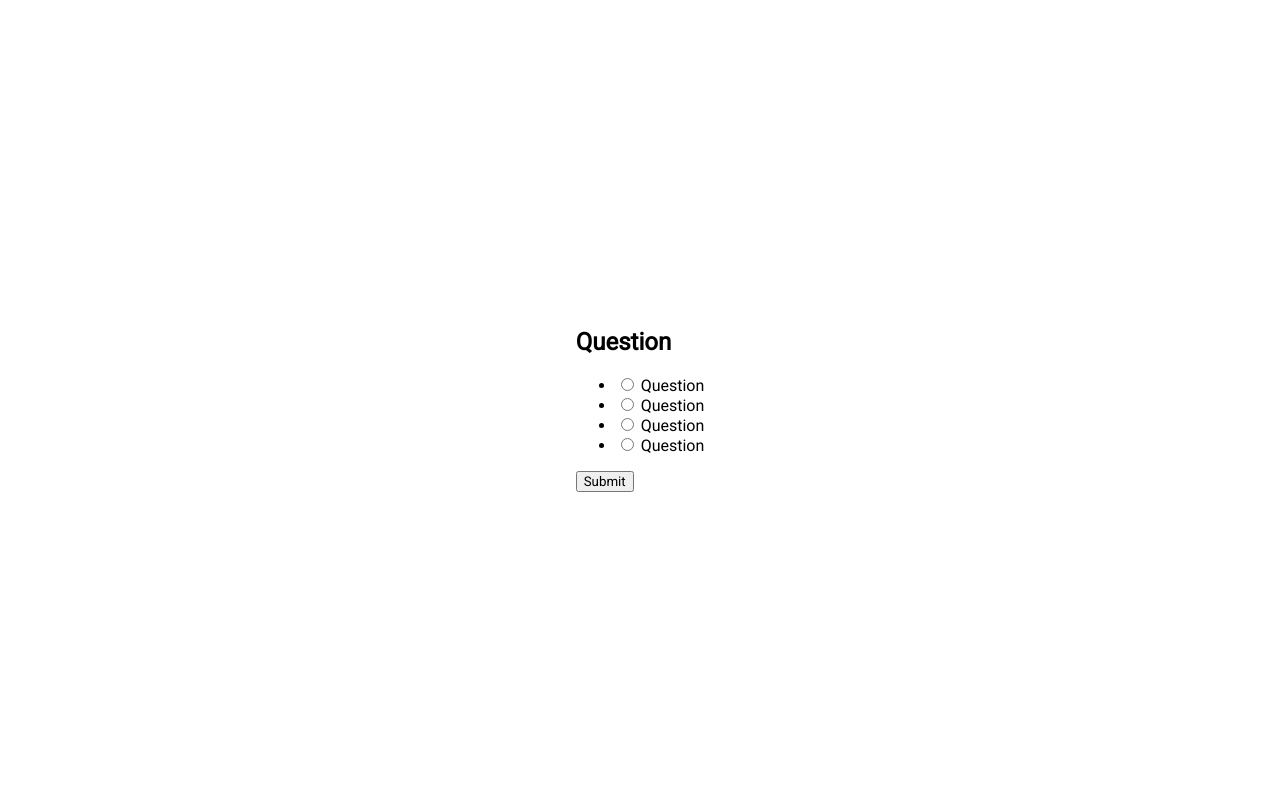
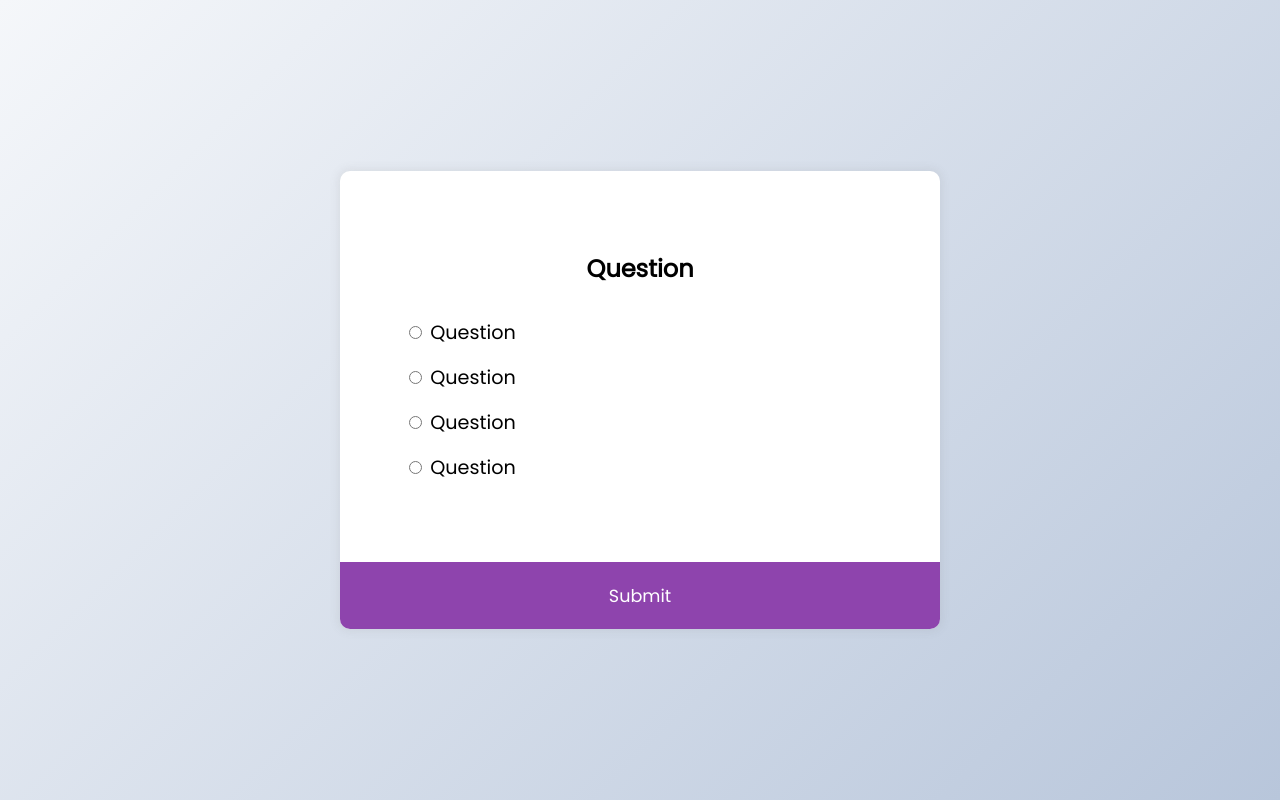
Before and after one commit to TheBigBookMan/50-Projects, a plain HTML site: page QuizApp/index.html in a window 1280 px wide. Drawn offline with Linux system fonts and the light colour scheme.

Commit message:
quiz app css

```diff
--- a/QuizApp/style.css
+++ b/QuizApp/style.css
@@ -1,16 +1,70 @@
-@import url('https://fonts.googleapis.com/css2?family=Roboto&display=swap');
+@import url('https://fonts.googleapis.com/css2?family=Poppins&display=swap');
 
 * {
     box-sizing: border-box;
-    font-family: 'Roboto', sans-serif;
+    font-family: 'Poppins', sans-serif;
 }
 
 body {
+    background-color: #b8c6db;
+    background-image: linear-gradient(315deg, #b8c6db 0%, #f5f7fa 100%);
     display: flex;
-    flex-direction: column;
     align-items: center;
     justify-content: center;
     height: 100vh;
     overflow: hidden;
     margin: 0;
 }
+
+.quiz-container {
+    background-color: #fff;
+    border-radius: 10px;
+    box-shadow: 0 0 10px 2px rgba(100, 100, 100, 0.1);
+    width: 600px;
+    overflow: hidden;
+}
+
+.quiz-header {
+    padding: 4rem;
+}
+
+h2 {
+    padding: 1rem;
+    text-align: center;
+    margin: 0;
+}
+
+ul {
+    list-style-type: none;
+    padding: 0;
+}
+
+ul li {
+    font-size: 1.2rem;
+    margin: 1rem 0;
+}
+
+ul li label {
+    cursor: pointer;
+}
+
+button {
+    background-color: #8e44ad;
+    border: none;
+    color: #fff;
+    display: block;
+    width: 100%;
+    cursor: pointer;
+    font-size: 1.1rem;
+    font-family: inherit;
+    padding: 1.3rem;
+}
+
+button:hover {
+    background-color: #732d91;
+}
+
+button:focus {
+    outline: none;
+    background-color: #5e3370;
+}
```
